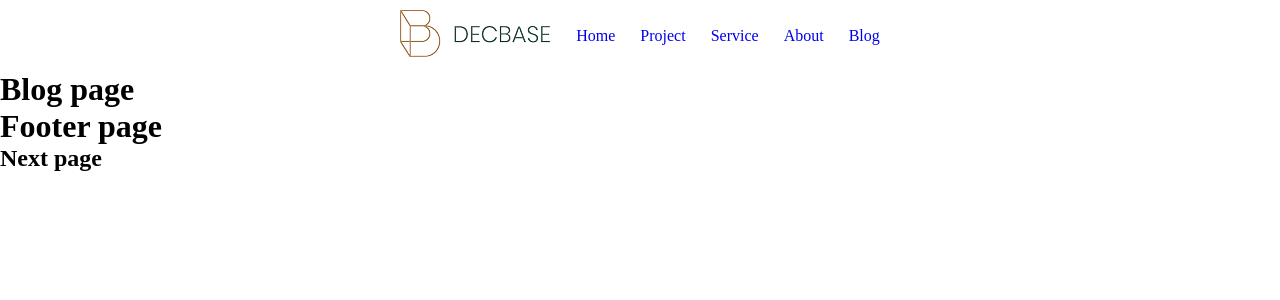
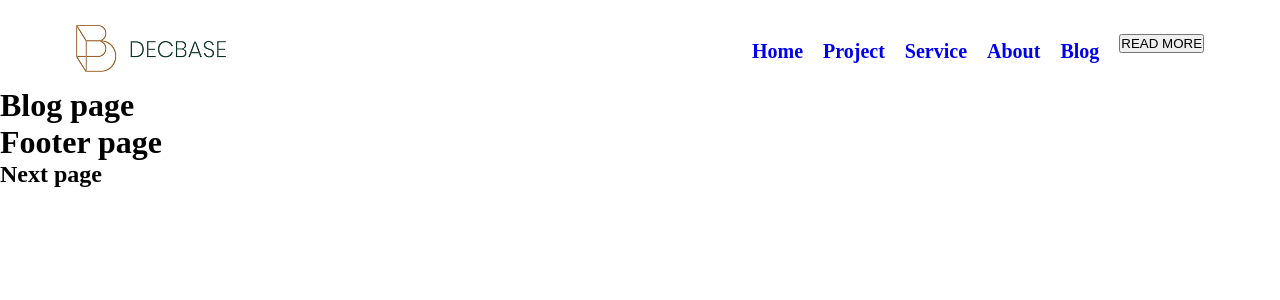
Before and after one commit to abdurashidov1212/team-git, a React (Vite) app: page /blog in a window 1280 px wide. Shown: the top 300 px of the page. Built offline with nearby package versions, Linux system fonts and the light colour scheme.

Commit message:
by one add

```diff
--- a/src/components/navbar.css
+++ b/src/components/navbar.css
@@ -11,4 +11,15 @@
     padding: 10px;
     gap: 25px;
 }
-.navbar~
+.navbar a{
+   font-size: 20px;
+   font-weight: bold;
+   padding-top: 15px;
+}
+.nav{
+    display: flex;
+    align-items: center;
+    justify-content: center;
+    gap: 20px;
+    margin-left: 500px;
+}
--- a/src/components/navbar.jsx
+++ b/src/components/navbar.jsx
@@ -9,11 +9,16 @@ const Navbar = ()=>{
         <div className="navbar">
 
         <Link to={"/home"}><img src={logo} alt="logo"/></Link>
+        <div className="nav">
+
         <Link to={"/home"}> <a>Home</a></Link>
         <Link to={"/project"}><a>Project</a></Link>
         <Link to={"/service"}><a>Service</a></Link>
         <Link to={"/about"}><a>About</a></Link>
         <Link to={"/blog"}><a>Blog</a></Link>
+        <button>READ MORE</button>
+        </div>
+
 
 
 
```
